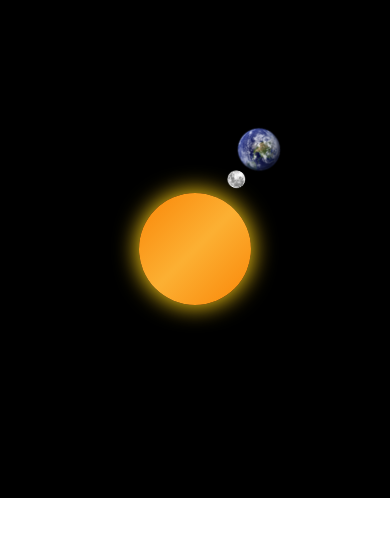
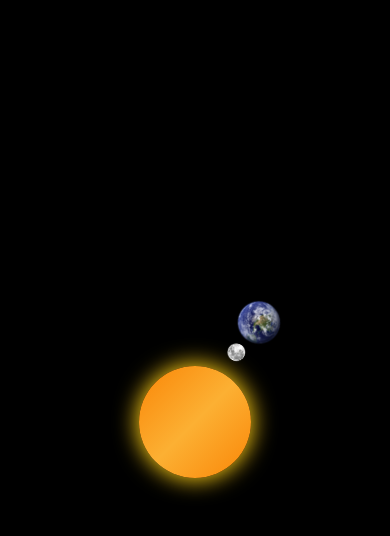
Before and after one commit to Deepakverma-556/creativity-task, a React (Create React App) app: page /moon in a window 390 px wide. Shown: the top 536 px of the page. Built offline with nearby package versions, Linux system fonts and the light colour scheme.

Commit message:
add min-h-screen

```diff
--- a/src/components/Moon.jsx
+++ b/src/components/Moon.jsx
@@ -4,7 +4,7 @@
 
 const Moon = () => {
     return (
-        <div className='md:min-h-screen flex items-center justify-center overflow-hidden bg-black'>
+        <div className='min-h-screen flex items-center justify-center overflow-hidden bg-black'>
             <div className='text-[10px] w-[640px] max-md:h-[498px] h-[640px] relative'>
                 <div className='absolute top-1/2 left-1/2 -translate-x-1/2 -translate-y-1/2 max-md:w-28 max-md:h-28 rounded-full bg-gradient-to-br h-44 w-44 from-[#FA8607] via-[#FCB033] to-[#FA8607] shadow-[0px_0px_22px_2px] shadow-yellow-400'></div>
                 <div className='earth absolute border-solid border-white border rounded-full top-14 max-lg:top-28 left-10 max-lg:left-[20%] w-[480px] max-lg:w-96 max-md:w-64 max-md:h-64 max-lg:h-96 h-[480px] max-md:left-[30%] before:absolute max-sm:left-[16%] max-sm:top-[25%]'>
```
Also changed, not shown: 1 other file (tests, documents, lock files or other folders).
